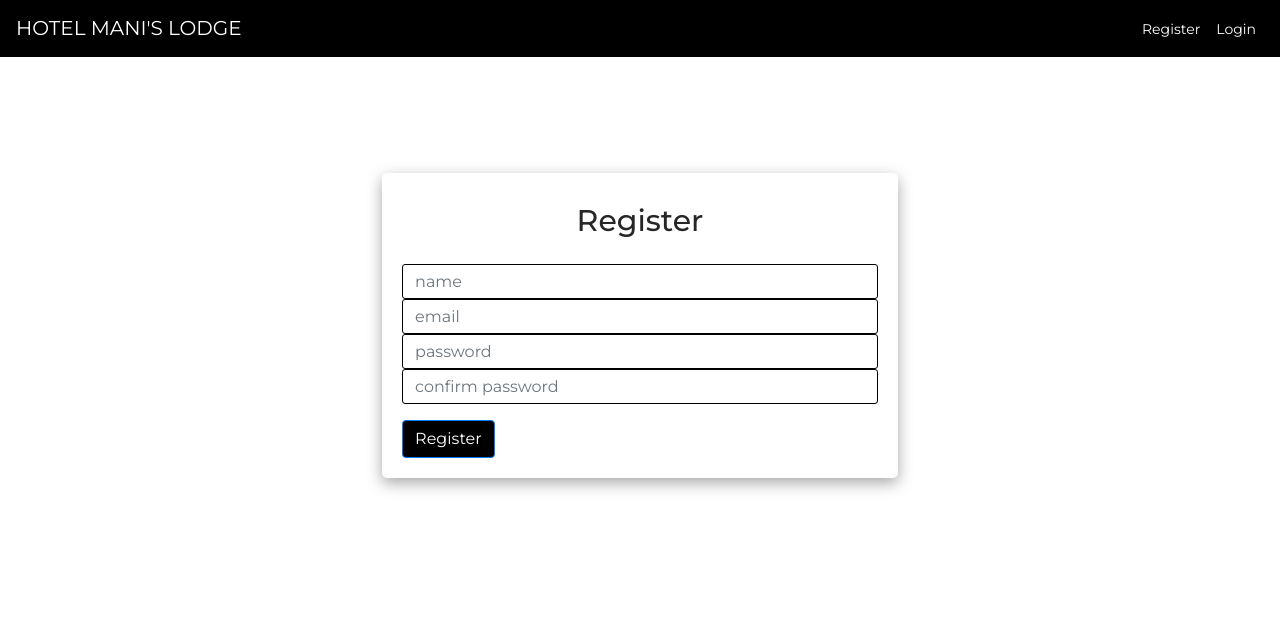
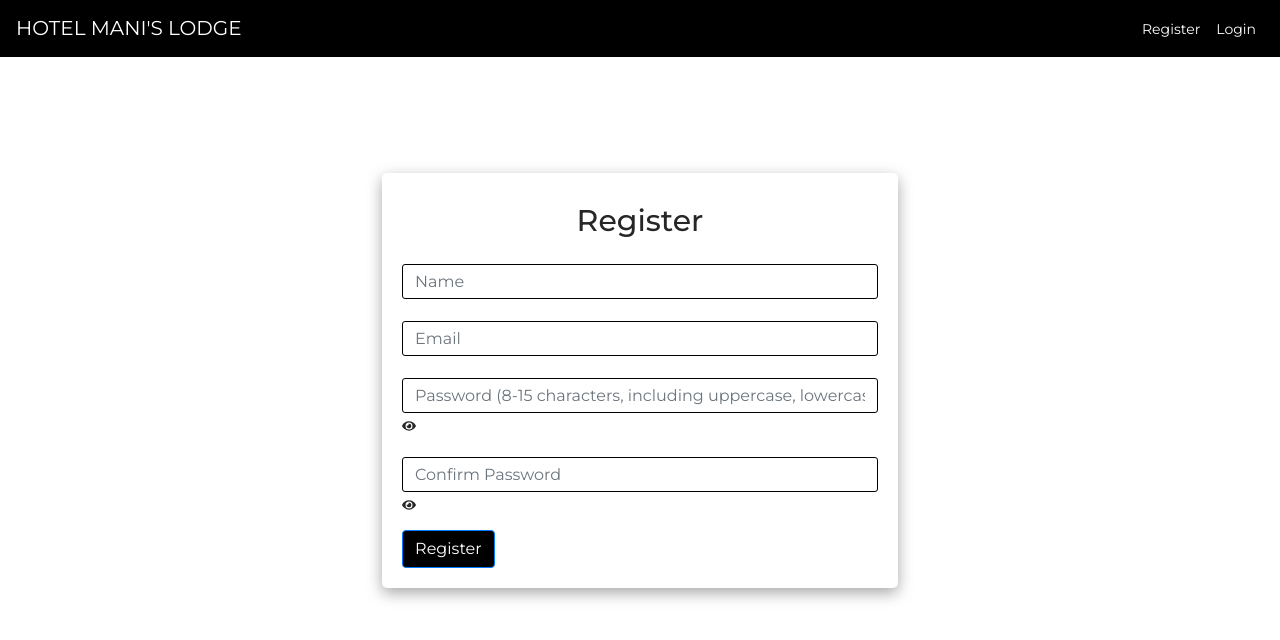
Before and after one commit to Kiruthicksk/hotelll, a React (Create React App) app in the folder client/: page /register in a window 1280 px wide. Shown: the top 640 px of the page. Built offline with nearby package versions, Linux system fonts and the light colour scheme.

Commit message:
Update RegisterScreen.js

```diff
--- a/client/src/screens/RegisterScreen.js
+++ b/client/src/screens/RegisterScreen.js
@@ -1,5 +1,6 @@
 import React, { useState, useEffect } from "react";
 import axios from "axios";
+import { FaEye, FaEyeSlash } from "react-icons/fa";
 
 import Loader from "../components/Loader";
 import Error from "../components/Error";
@@ -15,15 +16,26 @@ function RegisterScreen() {
   const [error, setError] = useState("");
   const [success, setSuccess] = useState("");
 
+  const [showPassword, setShowPassword] = useState(false);
+  const [showCPassword, setShowCPassword] = useState(false); // State to toggle password visibility
+
+  useEffect(() => {
+    // Your useEffect logic here if needed
+  }, []);
+
+  const validatePassword = (password) => {
+    return password.match(/^(?=.*\d)(?=.*[a-z])(?=.*[A-Z])(?=.*[^a-zA-Z0-9])(?!.\s).{8,15}$/);
+  };
+
   async function register() {
     if (password === cpassword) {
+      if (validatePassword(password)) {
         const user = {
           name,
           email,
           password,
           cpassword,
         };
-      //console.log(user);
         setLoading(true);
         setError("");
         setSuccess("");
@@ -41,56 +53,80 @@ function RegisterScreen() {
         }
         setLoading(false);
       } else {
-      alert("Password not matched");
+        setError("Password must contain at least one lowercase letter, one uppercase letter, one digit, one special character, and be 8-15 characters long.");
+      }
+    } else {
+      setError("Passwords do not match.");
     }
   }
 
+  // Function to toggle password visibility
+  const togglePasswordVisibility = () => {
+    setShowPassword(!showPassword);
+  };
+  const togglePasswordVisibility1 = () => {
+    setShowCPassword(!showCPassword);
+  };
+
   return (
     <div>
-      {loading && <Loader></Loader>}
-      {error.length > 0 && <Error msg={error}></Error>}
+      {loading && <Loader />}
+      {error.length > 0 && <Error msg={error} />}
 
       <div className="row justify-content-center mt-5">
         <div className="col-md-5 mt-5">
-          {success.length > 0 && <Success msg={success}></Success>}
+          {success.length > 0 && <Success msg={success} />}
           <div className="bs">
             <h2>Register</h2>
             <input
               type="text"
               className="form-control"
-              placeholder="name"
+              placeholder="Name"
               value={name}
               onChange={(e) => {
                 setName(e.target.value);
               }}
             />
+            <br />
             <input
               type="text"
               className="form-control"
-              placeholder="email"
+              placeholder="Email"
               value={email}
               onChange={(e) => {
                 setEmail(e.target.value);
               }}
             />
+            <br />
+            <div className="password-input">
               <input
-              type="text"
+                type={showPassword ? "text" : "password"} // Show password as text if showPassword is true
                 className="form-control"
-              placeholder="password"
+                placeholder="Password (8-15 characters, including uppercase, lowercase, digits, and special characters)"
                 value={password}
                 onChange={(e) => {
                   setPassword(e.target.value);
                 }}
               />
+              {/* Eye icon to toggle password visibility */}
+              <span onClick={togglePasswordVisibility} className="password-icon">
+                {showPassword ? <FaEyeSlash /> : <FaEye />}
+              </span>
+            </div>
+            <br />
             <input
-              type="text"
+              type={showCPassword ? "text" : "password"}
               className="form-control"
-              placeholder="confirm password"
+              placeholder="Confirm Password"
               value={cpassword}
               onChange={(e) => {
                 setCpassword(e.target.value);
               }}
             />
+            <span onClick={togglePasswordVisibility1} className="password-icon">
+                {showPassword ? <FaEyeSlash /> : <FaEye />}
+              </span>
+            <br />
             {loading ? (
               <div>Registering... Please Wait...</div>
             ) : (
```
Lines whose indentation alone changed are shown as unchanged.
